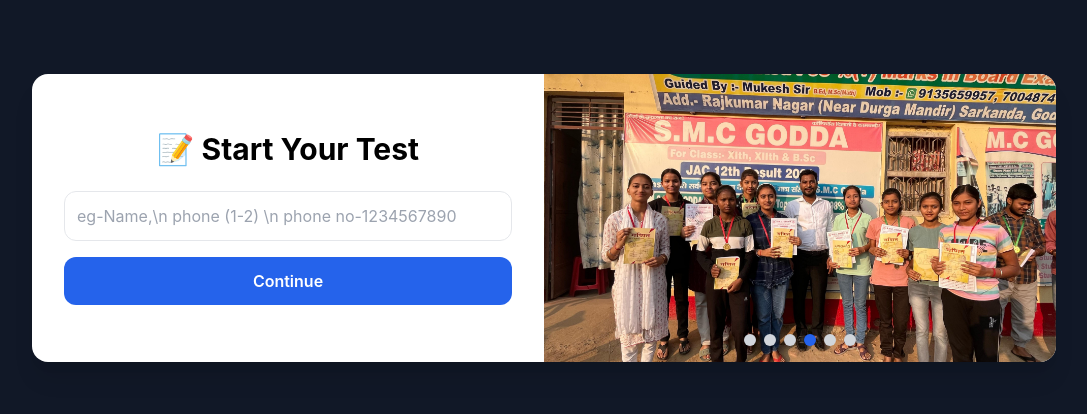
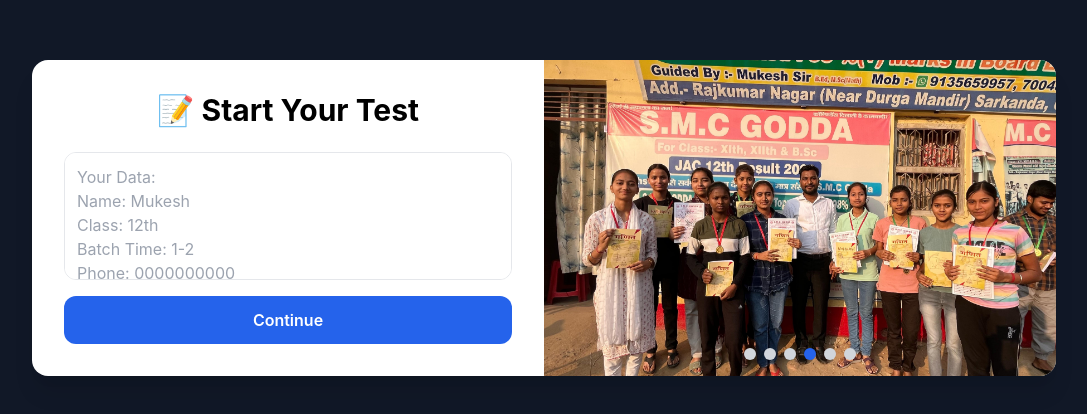
Before and after one commit to SmcWeb12/smc-test-2.1, a React (Create React App) app: page / in a window 1280 px wide. Shown: the part 182-596 px from the top of the page, without its empty margins (96-1183 px from the left). Built offline with nearby package versions, Linux system fonts and the light colour scheme.

Commit message:
Update LoginPage.jsx

```diff
--- a/src/pages/LoginPage.jsx
+++ b/src/pages/LoginPage.jsx
@@ -1,3 +1,4 @@
+
 // LoginPage.jsx
 import React, { useState, useEffect } from "react";
 import { useNavigate } from "react-router-dom";
@@ -29,16 +30,16 @@
   const handleSubmit = async (e) => {
     e.preventDefault();
     if (!name) {
-      alert("Please enter your name");
+      alert("Please enter your data");
       return;
     }
 
     try {
       await addDoc(collection(db, "users"), {
-        name,
+        userData: name,
         createdAt: new Date(),
       });
-      localStorage.setItem("testUser", JSON.stringify({ name }));
+      localStorage.setItem("testUser", JSON.stringify({ userData: name }));
       navigate("/disclaimer");
     } catch (error) {
       console.error("Error adding user:", error);
@@ -52,10 +53,9 @@
         <div className="w-full md:w-1/2 flex flex-col justify-center p-8">
           <h1 className="text-3xl font-bold text-center mb-6">📝 Start Your Test</h1>
           <form onSubmit={handleSubmit} className="flex flex-col gap-4">
-            <input
-              type="text"
-              placeholder="eg-Name,\n phone (1-2) \n phone no-1234567890"
-              className="p-3 border rounded-xl focus:outline-none focus:ring-2 focus:ring-blue-400"
+            <textarea
+              placeholder={`Your Data:\nName: Mukesh\nClass: 12th\nBatch Time: 1-2\nPhone: 0000000000`}
+              className="p-3 border rounded-xl focus:outline-none focus:ring-2 focus:ring-blue-400 h-32 resize-none"
               value={name}
               onChange={(e) => setName(e.target.value)}
             />
```
